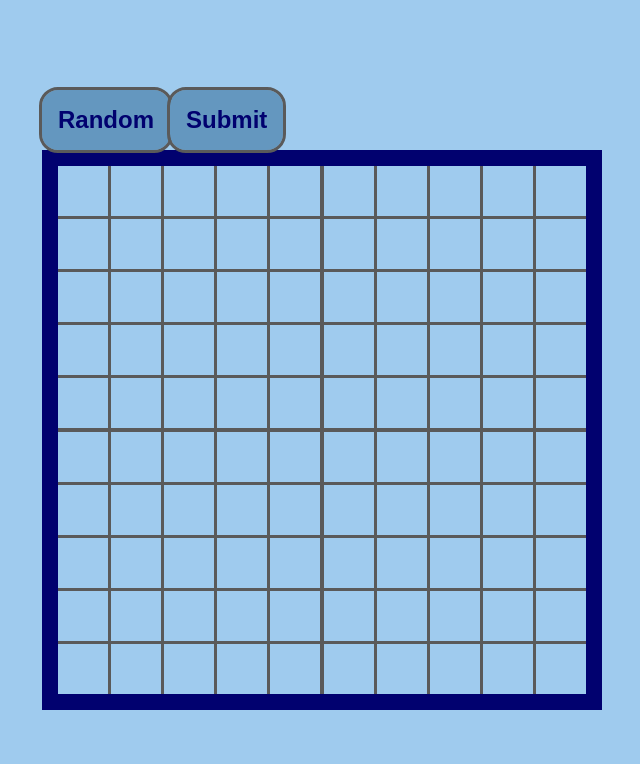
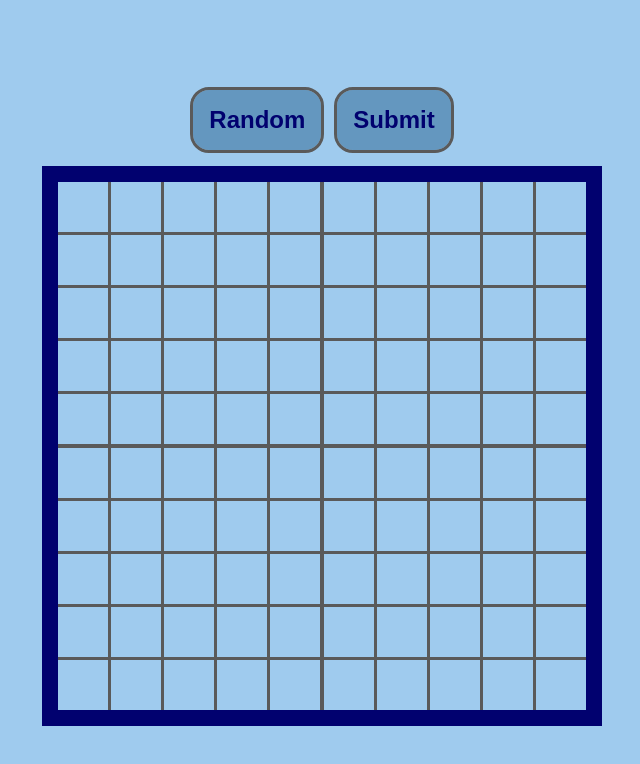
Before and after one commit to Salypse/battleship, a website built with webpack: page src/template.html in a window 1280 px wide. Both pictures are taken after a click on the button "Player VS Player". Shown: the whole page, without its empty margins (318-958 px from the left). Built offline with nearby package versions, Linux system fonts and the light colour scheme.

Commit message:
Update place-ships-header styling

```diff
--- a/src/styles.css
+++ b/src/styles.css
@@ -66,7 +66,7 @@ button {
 
    padding: 1rem;
 
-   font-size: clamp(0.8rem, 10vw, 1.5rem);
+   font-size: clamp(1rem, 4vw, 1.5rem);
    font-weight: 600;
    color: var(--text-blue);
    background-color: var(--background-light-blue);
@@ -86,6 +86,14 @@ button:hover {
 button:active {
    background-color: var(--background-light-blue);
    color: var(--text-blue);
+}
+
+#place-ships-header {
+   display: flex;
+   justify-content: center;
+   gap: 1rem;
+
+   margin: 1rem;
 }
 
 #placement-grid {
```
